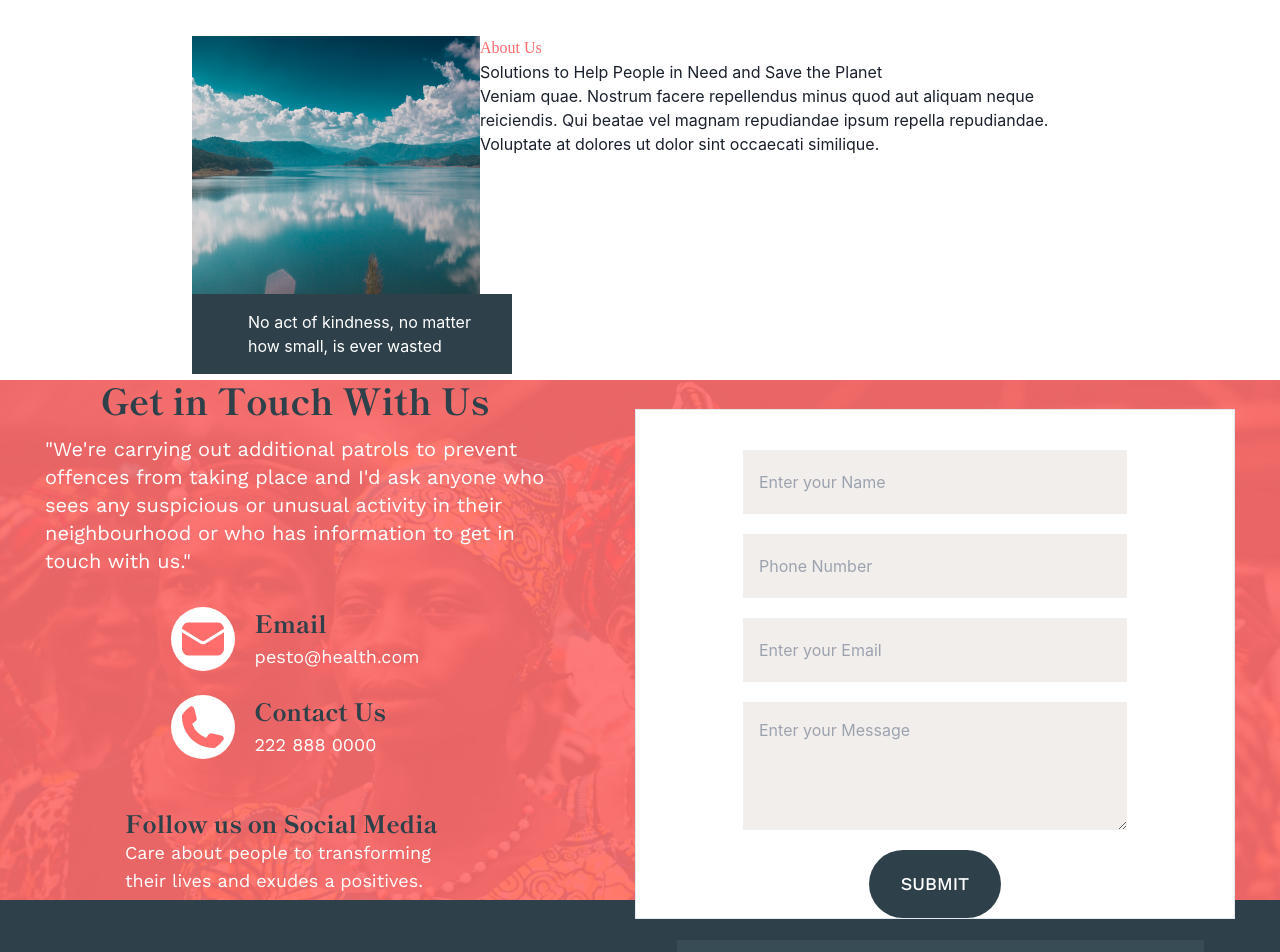
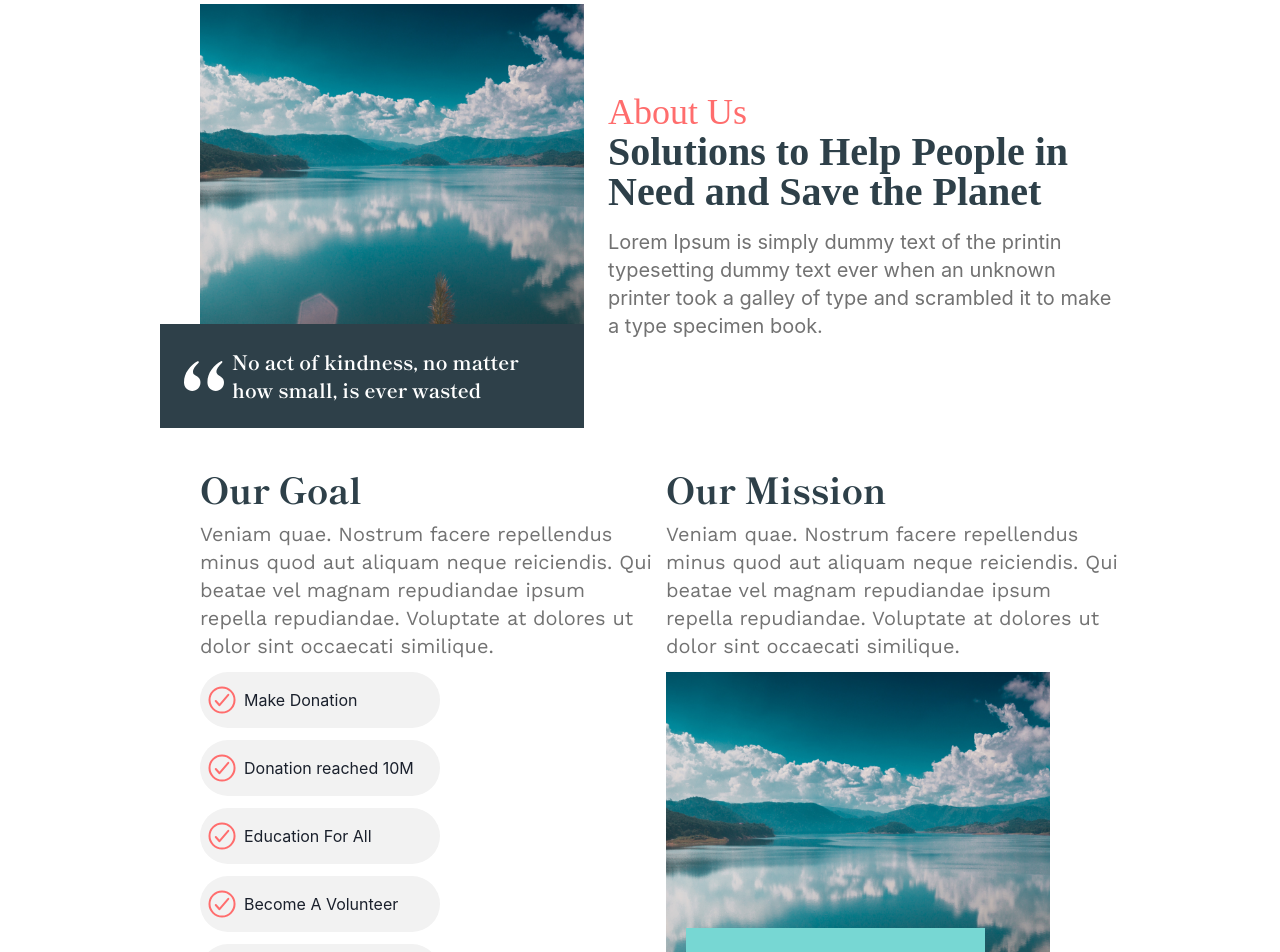
Before and after one commit to pesto-students/front-end-repo-tech-troopers, a React (Vite) app: page /aboutus in a window 1280 px wide. Shown: the part 820-1772 px from the top of the page. Built offline with nearby package versions, Linux system fonts and the light colour scheme; a web font is replaced by a local one.

Commit message:
about us ui fixes

```diff
--- a/src/components/aboutus-ui/AboutusCard.jsx
+++ b/src/components/aboutus-ui/AboutusCard.jsx
@@ -1,48 +1,30 @@
 import Water from '../../assets/water.png';
-import Quotes from '../../assets/quotes.svg';
-
-const cardDummyData = [
-  {
-    id: 1,
-    image: Water,
-    cardTitle: 'Solutions to Help People in Need and Save the Planet',
-    cardDesc:
-      '   Veniam quae. Nostrum facere repellendus minus quod aut aliquam neque reiciendis. Qui beatae vel magnam repudiandae ipsum repella repudiandae. Voluptate at dolores ut dolor sint occaecati similique.',
-  },
-  {
-    id: 2,
-    image: Water,
-    cardTitle: 'Big charity: build school for poor children',
-    raisedAmt: '5M',
-    goalAmt: '10M',
-    percentRaised: '50',
-  },
-];
+import Quotes from '../../assets/quotes-white.svg';
+import SectionHeading from '../sectionHeading/SectionHeading';
 
 const AboutusCard = () => {
   return (
-    <section className="max-w-4xl mx-auto">
-      {/* section Top */}
-      <div className="flex py-14">
-        <div className="h-72 w-72">
-          <img src={Water} alt="" />
-          <div className="h-20 w-80 flex items-center  px-2 space-x-2 bg-dark">
+    <section className="flex items-center space-x-6">
+      <div className="max-w-lg flex flex-col items-end">
+        <img src={Water} alt="" className="h-80 w-96" />
+        <div className="bg-dark text-white p-6">
+          <p className="flex items-center space-x-2 text-white text-xl font-shippori">
             <img src={Quotes} className="h-10 w-10" alt="" />
-            <h3 className="text-white ">
-              No act of kindness, no matter how small, is ever wasted
-            </h3>
-          </div>
-        </div>
-        <div>
-          <h3 className="text-primary font-ellen">About Us</h3>
-          <h5>Solutions to Help People in Need and Save the Planet</h5>
-          <p>
-            {' '}
-            Veniam quae. Nostrum facere repellendus minus quod aut aliquam neque
-            reiciendis. Qui beatae vel magnam repudiandae ipsum repella
-            repudiandae. Voluptate at dolores ut dolor sint occaecati similique.
+            <span>No act of kindness, no matter how small, is ever wasted</span>
           </p>
         </div>
+      </div>
+
+      <div className="max-w-lg space-y-4">
+        <SectionHeading
+          heading="About Us"
+          title="Solutions to Help People in Need and Save the Planet"
+        />
+        <p className="text-gray-dark text-xl">
+          Lorem Ipsum is simply dummy text of the printin typesetting dummy text
+          ever when an unknown printer took a galley of type and scrambled it to
+          make a type specimen book.
+        </p>
       </div>
     </section>
   );
--- a/src/components/aboutus-ui/Newsletter.jsx
+++ b/src/components/aboutus-ui/Newsletter.jsx
@@ -8,8 +8,8 @@ import Pintrest from '../../assets/pintrest_grey.svg';
 
 const Newsletter = () => {
   return (
-    <div className="bg-message-pattern flex items-center justify-around pb-4 md:pt-16  bg-primary relative w-screen h-full  md:h-[65vh]  bg-no-repeat sm:bg-cover md:bg-cover bg-contain">
-      <div className="flex flex-col w-[500px] space-y-1 md:space-y-4 items-center justify-center">
+    <div className="bg-message-pattern flex items-center justify-around pb-4 md:pt-16  bg-primary relative w-screen h-full  md:h-[85vh]  bg-no-repeat sm:bg-cover md:bg-cover bg-contain">
+      <div className="flex flex-col w-[500px] space-y-1 md:space-y-4 items-start justify-center">
         <h5 className="text-dark font-shippori text-4xl font-extrabold">
           Get in Touch With Us
         </h5>
@@ -54,7 +54,7 @@ const Newsletter = () => {
         </div>
 
         {/* Follow us on social media */}
-        <div className="px-20 py-4">
+        <div className="py-4">
           <h2 className="text-dark font-shippori text-2xl font-extrabold">
             Follow us on Social Media
           </h2>
@@ -62,7 +62,7 @@ const Newsletter = () => {
             Care about people to transforming their lives and exudes a
             positives.
           </p>
-          <div className="flex items-center cursor-pointer justify-around md:pt-5">
+          <div className="flex items-center cursor-pointer space-x-5 md:pt-5">
             <img src={Instagram} alt="" />
             <img src={Facebook} alt="" />
             <img src={Twitter} alt="" />
@@ -72,7 +72,7 @@ const Newsletter = () => {
       </div>
 
       {/* section right */}
-      <form className="flex w-[600px] bg-white pt-5 border md:pt-10 flex-col items-center space-y-5">
+      <form className="flex w-[600px] bg-white pt-5 border md:py-10 flex-col items-center space-y-5">
         <input
           type="name"
           placeholder="Enter your Name"
--- /dev/null
+++ b/src/components/aboutus-ui/OurGoal.jsx
@@ -0,0 +1,62 @@
+import Tags from './Tags';
+import Water from '../../assets/water.png';
+
+const cardDummyData = [
+  {
+    id: 1,
+    cardTitle: 'Our Goal',
+    cardDesc:
+      '   Veniam quae. Nostrum facere repellendus minus quod aut aliquam neque reiciendis. Qui beatae vel magnam repudiandae ipsum repella repudiandae. Voluptate at dolores ut dolor sint occaecati similique.',
+  },
+  {
+    id: 2,
+    image: '',
+    cardTitle: 'Our Mission',
+    cardDesc:
+      '   Veniam quae. Nostrum facere repellendus minus quod aut aliquam neque reiciendis. Qui beatae vel magnam repudiandae ipsum repella repudiandae. Voluptate at dolores ut dolor sint occaecati similique.',
+  },
+];
+const OurGoal = () => {
+  return (
+    <section className="flex space-x-3">
+      {/* Card Left */}
+      <div className="max-w-lg space-y-3 my-10 ml-10">
+        <h3 className="font-shippori font-extrabold text-4xl text-dark">
+          Our Goal
+        </h3>
+        <p className="text-gray-dark text-xl font-work">
+          Veniam quae. Nostrum facere repellendus minus quod aut aliquam neque
+          reiciendis. Qui beatae vel magnam repudiandae ipsum repella
+          repudiandae. Voluptate at dolores ut dolor sint occaecati similique.
+        </p>
+        <Tags />
+        <p className="text-gray-dark text-xl font-work">
+          Veniam quae. Nostrum facere repellendus minus quod aut aliquam neque
+          reiciendis. Qui beatae vel magnam repudiandae ipsum repella
+          repudiandae. Voluptate at dolores ut dolor sint occaecati similique.
+        </p>
+      </div>
+
+      {/* Card Right */}
+      <div className="max-w-lg space-y-3 my-10 ml-10">
+        <h3 className="font-shippori font-extrabold text-4xl text-dark">
+          Our Mission
+        </h3>
+        <p className="text-gray-dark text-xl font-work">
+          Veniam quae. Nostrum facere repellendus minus quod aut aliquam neque
+          reiciendis. Qui beatae vel magnam repudiandae ipsum repella
+          repudiandae. Voluptate at dolores ut dolor sint occaecati similique.
+        </p>
+        <div className="relative">
+          <img src={Water} alt="" className="h-80 w-96" />
+          <p className="text-dark absolute -bottom-16 font-shippori bg-secondary p-4 flex flex-col items-center max-w-xs ml-5">
+            <span className="text-7xl">20000+</span>
+            <span>Thousand People Helped</span>
+          </p>
+        </div>
+      </div>
+    </section>
+  );
+};
+
+export default OurGoal;
--- /dev/null
+++ b/src/components/aboutus-ui/Tags.jsx
@@ -0,0 +1,44 @@
+import Check from '../../assets/red_check.svg';
+
+const tagDummyData = [
+  {
+    id: 1,
+    image: Check,
+    cardTitle: 'Make Donation',
+  },
+  {
+    id: 2,
+    image: Check,
+    cardTitle: 'Donation reached 10M',
+  },
+  {
+    id: 3,
+    image: Check,
+    cardTitle: 'Education For All',
+  },
+  {
+    id: 4,
+    image: Check,
+    cardTitle: 'Become A Volunteer',
+  },
+  {
+    id: 5,
+    image: Check,
+    cardTitle: 'Food For Poor People Daily',
+  },
+];
+
+const Tags = () => {
+  return (
+    <section className="flex flex-wrap max-w-xl gap-3 my-3">
+      {tagDummyData.map((item, id) => (
+        <div className="flex items-center h-14 w-60 bg-gray-200  px-2 space-x-2 rounded-full whitespace-nowrap">
+          <img src={item.image} alt="" />
+          <h2 className="">{item.cardTitle}</h2>
+        </div>
+      ))}
+    </section>
+  );
+};
+
+export default Tags;
--- a/src/components/homepage-ui/Message.jsx
+++ b/src/components/homepage-ui/Message.jsx
@@ -2,27 +2,27 @@ import Button from '../ui/Button/Button';
 
 const Message = () => {
   return (
-    <div className='bg-message-pattern pb-4 md:pt-16  bg-primary relative w-screen h-full  md:h-[60vh]  bg-no-repeat sm:bg-cover md:bg-cover bg-contain'>
-      <div className='flex flex-col space-y-1 md:space-y-4 items-center justify-center'>
-        <h5 className='text-white font-ellen text-lg md:text-3xl font-normal leading-9'>
+    <div className="bg-message-pattern pb-4 md:pt-16  bg-primary relative w-screen h-full  md:h-[65vh]  bg-no-repeat sm:bg-cover md:bg-cover bg-contain">
+      <div className="flex flex-col space-y-1 md:space-y-4 items-center justify-center">
+        <h5 className="text-white font-ellen text-lg md:text-3xl font-normal leading-9">
           Let's make a difference together!
         </h5>
-        <p className='font-work text-white font-normal leading-6 text-sm md:text-xl'>
+        <p className="font-work text-white font-normal leading-6 text-sm md:text-xl">
           We're just a message away,write to us today
         </p>
       </div>
 
-      <form className='flex pt-5 md:pt-10 flex-col items-center space-y-4'>
+      <form className="flex pt-5 md:pt-10 flex-col items-center space-y-4">
         <input
-          type='email'
-          placeholder='Enter your Email'
-          className='w-3/4 md:w-96 h-10 md:h-16 rounded-full px-4 outline-none'
+          type="email"
+          placeholder="Enter your Email"
+          className="w-3/4 md:w-96 h-10 md:h-16 rounded-full px-4 outline-none"
         />
         <textarea
-          className='w-3/4 md:w-96 h-24 md:h-32 rounded-3xl px-4 outline-none p-4'
-          placeholder='Enter your Message'
+          className="w-3/4 md:w-96 h-24 md:h-32 rounded-3xl px-4 outline-none p-4"
+          placeholder="Enter your Message"
         />
-        <Button text='SEND' bgColor='#2E4049' />
+        <Button text="SEND" bgColor="#2E4049" />
       </form>
     </div>
   );
--- a/src/pages/Aboutus/Aboutus.jsx
+++ b/src/pages/Aboutus/Aboutus.jsx
@@ -2,6 +2,7 @@ import Navbar from '../../components/navbar/Navbar';
 import Banner from '../../components/aboutus-ui/Banner';
 import Newsletter from '../../components/aboutus-ui/Newsletter';
 import AboutusCard from '../../components/aboutus-ui/AboutusCard';
+import OurGoal from '../../components/aboutus-ui/OurGoal';
 import Footer from '../../components/commons/Footer';
 
 const Aboutus = () => {
@@ -9,7 +10,10 @@ const Aboutus = () => {
     <div>
       <Navbar />
       <Banner />
-      <AboutusCard />
+      <div className="mx-40 my-6">
+        <AboutusCard />
+        <OurGoal />
+      </div>
       <Newsletter />
       <Footer />
     </div>
```
Also changed, not shown: src/assets/quotes-white.svg (added), src/assets/red_check.svg (added).
